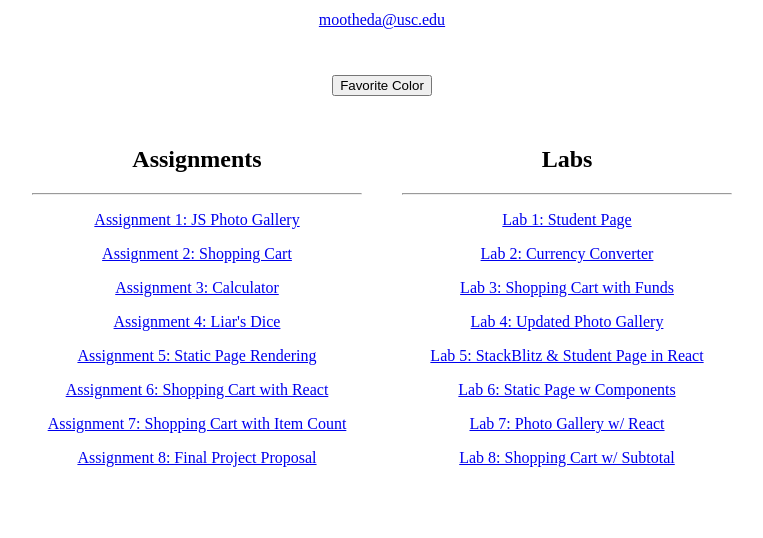
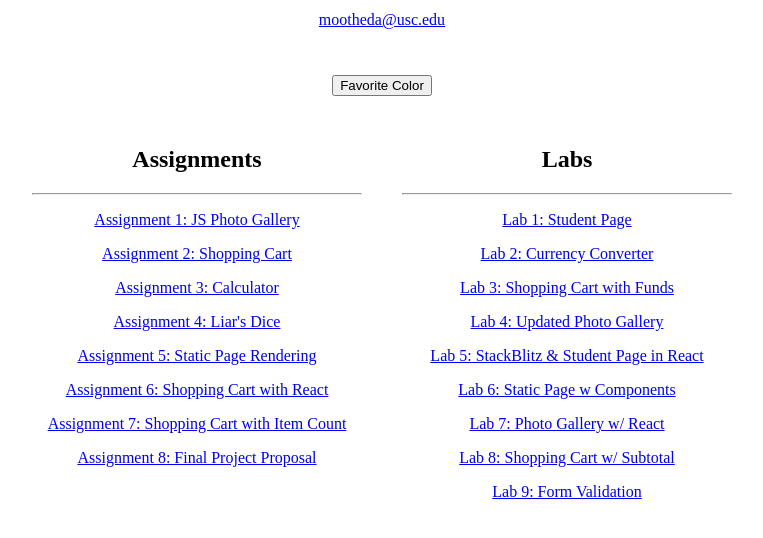
Before and after one commit to uscwebdev/itp301-submissions-ninamoothedath, a plain HTML site: page index.html in a window 1280 px wide. Shown: the part 130-668 px from the top of the page, without its empty margins (258-1021 px from the left). Drawn offline with Linux system fonts and the light colour scheme.

Commit message:
lab 9 submission

```diff
--- a/index.html
+++ b/index.html
@@ -61,6 +61,7 @@
 				<p><a href="https://stackblitz.com/edit/react-cr5sla?file=src%2Findex.js">Lab 6: Static Page w  Components</p>
 				<p><a href="https://stackblitz.com/edit/react-3kvwus?file=src%2Findex.js">Lab 7: Photo Gallery w/ React</p>
 				<p><a href="https://stackblitz.com/edit/react-kh99bt?file=src%2Findex.js">Lab 8: Shopping Cart w/ Subtotal</p>
+				<p><a href="https://stackblitz.com/edit/react-kxbvv4?file=src%2Findex.js">Lab 9: Form Validation</p>
 
 
 
```
Also changed, not shown: 1 other file.
